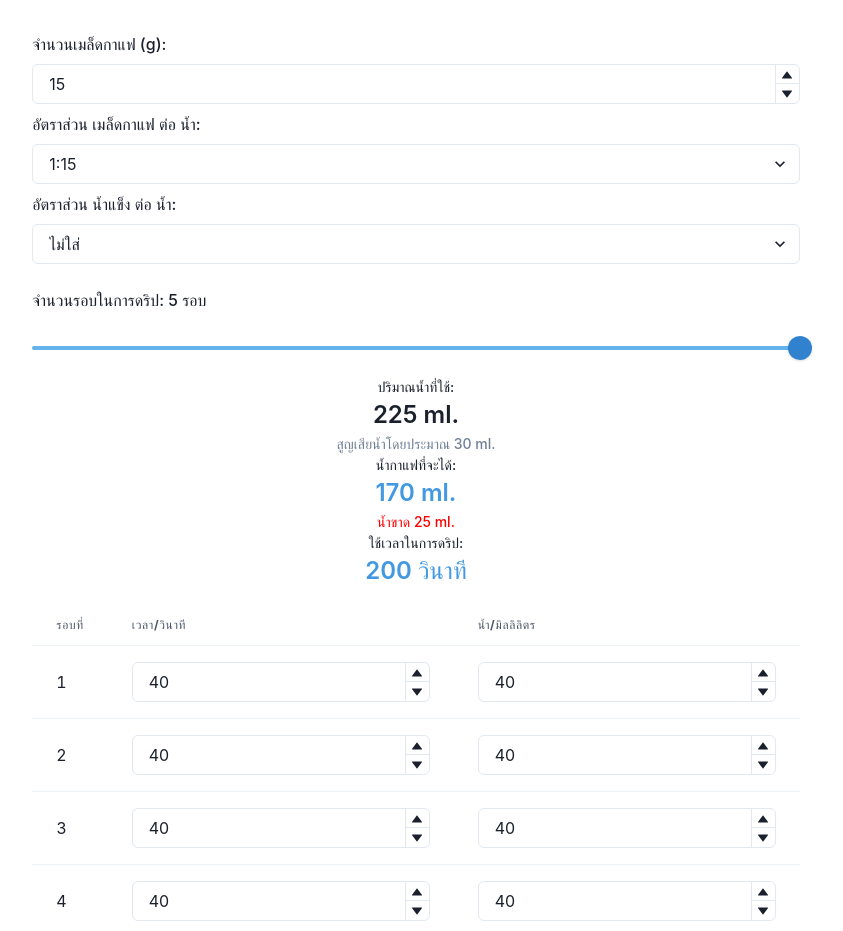
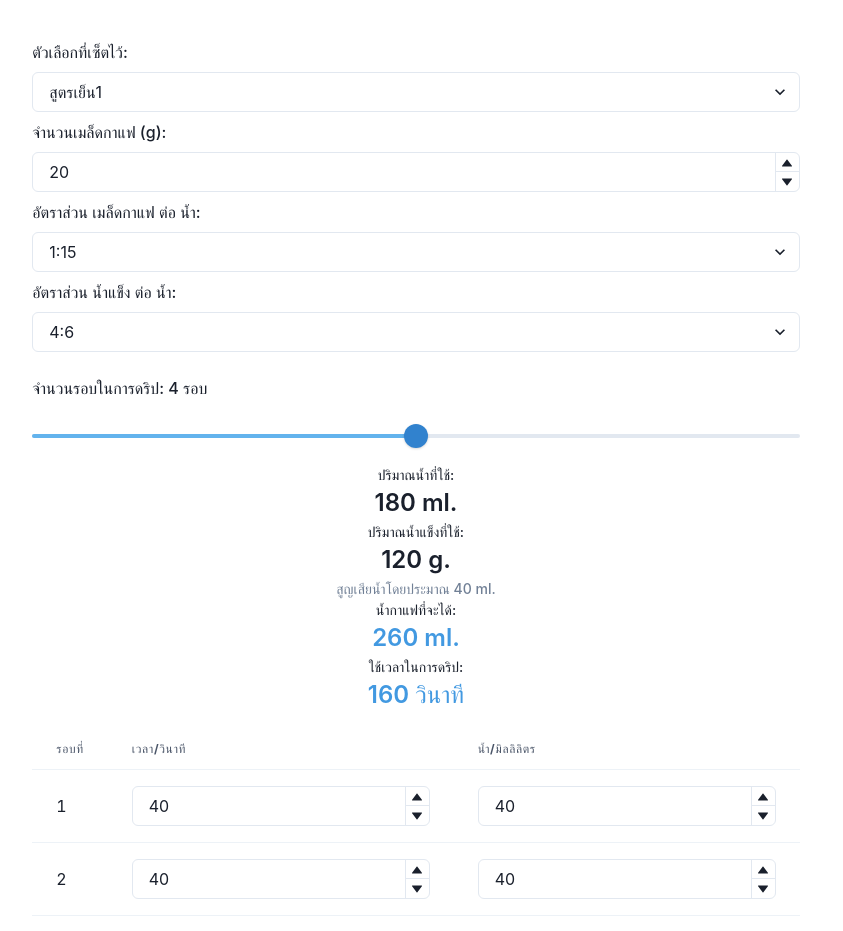
Before and after one commit to draftsama/dripping-time, a React (Vite) app: page / in a window 1280 px wide. Shown: the top 931 px of the page, without its empty margins (224-1067 px from the left). Built offline with nearby package versions, Linux system fonts and the light colour scheme.

Commit message:
[add] preset system

```diff
--- a/src/App.tsx
+++ b/src/App.tsx
@@ -5,27 +5,56 @@ import './App.css'
 import { Box, Button, Container, FormControl, FormHelperText, FormLabel, HStack, Input, InputGroup, InputLeftAddon, InputRightAddon, Modal, ModalBody, ModalCloseButton, ModalContent, ModalFooter, ModalHeader, ModalOverlay, NumberDecrementStepper, NumberIncrementStepper, NumberInput, NumberInputField, NumberInputStepper, Select, Slider, SliderFilledTrack, SliderThumb, SliderTrack, Spacer, Stack, Stat, StatHelpText, StatLabel, StatNumber, Switch, Table, TableCaption, TableContainer, Tbody, Td, Text, Tfoot, Th, Thead, Tr, VStack, useDisclosure } from '@chakra-ui/react'
 import DripingTime from './DripingTime'
 
+const presetDatas: PresetData[] = [{
+  index: 0, name: "สูตรเย็น1", data: {
+    coffee: 20,
+    cwIndex: 3,
+    iwIndex: 1,
+    dripTasks: [
+      { id: 1, time: 40, water: 40 },
+      { id: 2, time: 40, water: 40 },
+      { id: 3, time: 40, water: 60 },
+      { id: 4, time: 40, water: 40 },
+    ]
+  }
+}, {
+  index: 1, name: "สูตรร้อน1", data: {
+    coffee: 15,
+    cwIndex: 3,
+    iwIndex: 0,
+    dripTasks: [
+      { id: 1, time: 35, water: 40 },
+      { id: 2, time: 35, water: 40 },
+      { id: 3, time: 35, water: 65 },
+      { id: 4, time: 35, water: 40 },
+      { id: 4, time: 35, water: 40 },
+    ]
+  }
+}]
 
-const coffeeWithWaterRatioPreset = [
-  { value: 10, option: "1:10" },
-  { value: 12, option: "1:12" },
-  { value: 13, option: "1:13" },
-  { value: 15, option: "1:15" },
-  { value: 17, option: "1:17" },
-  { value: 18, option: "1:18" },
-  { value: 20, option: "1:20" }];
 
-const iceWithWaterRatioPreset = [
-  { value: 0, option: "ไม่ใส่" },
-  { value: 0.4, option: "4:6" },
-  { value: 0.5, option: "5:5" }
+
+
+const cwRatioData = [
+  { index: 0, ratio: 10, option: "1:10" },
+  { index: 1, ratio: 12, option: "1:12" },
+  { index: 2, ratio: 13, option: "1:13" },
+  { index: 3, ratio: 15, option: "1:15" },
+  { index: 4, ratio: 17, option: "1:17" },
+  { index: 5, ratio: 18, option: "1:18" },
+  { index: 6, ratio: 20, option: "1:20" }];
+
+const iwRatioData = [
+  { index: 0, ratio: 0, option: "ไม่ใส่" },
+  { index: 1, ratio: 0.4, option: "4:6" },
+  { index: 2, ratio: 0.5, option: "5:5" }
 ]
 const DRIP_WATER_DEFAULT = 40;
 const DRIP_TIMER_DEFAULT = 40;
-const COFFEE_SEED_DEFAULT = 15;
+const COFFEE_DEFAULT = 15;
 const DRIP_LOOP_DEFAULT = 5;
 const COFFEE_WATER_RATIO_DEFAULT_INDEX = 3;
-const ICE_WATER_RATIO_DEFAULT_INDEX = 0;
+const ICE_WATER_RATIO_DEFAULT_INDEX = 1;
 
 
 
@@ -34,14 +63,27 @@ export type DripProp = {
   water: number
   time: number
 }
+
+type DripData = {
+  coffee: number;
+  cwIndex: number; //coffee to water ratio index
+  iwIndex: number; //ice to water ratio index
+  dripTasks: DripProp[]
+}
+
+type PresetData = {
+  index: number,
+  name: string,
+  data: DripData
+}
 function App() {
-  const [coffeeWithWaterRatio, setCoffeeWithWaterRatio] = useState(coffeeWithWaterRatioPreset[COFFEE_WATER_RATIO_DEFAULT_INDEX].value)
-  const [iceWithWaterRatio, setIceWithWaterRatio] = useState(iceWithWaterRatioPreset[ICE_WATER_RATIO_DEFAULT_INDEX].value)
+
+  const [presetIndex, setPresetIndex] = useState<number>(0)
+  const [currentData, setCurrentData] = useState<DripData>(presetDatas[presetIndex].data)
+
+
 
   const [water, setWater] = useState(0)
-  const [dripLoop, setDripLoop] = useState(DRIP_LOOP_DEFAULT)
-  const [dripList, setDripList] = useState<DripProp[]>([])
-  const [coffeeSeed, setCoffeeSeed] = useState(COFFEE_SEED_DEFAULT)
   const [dripTime, setDripTime] = useState(0)
   const [diffWater, setDiffWater] = useState(0)
 
@@ -57,23 +99,31 @@ function App() {
 
   useEffect(() => {
 
-    const waterTarget = Math.round((coffeeSeed * coffeeWithWaterRatio) * 100) / 100;
-    const iceTarget = waterTarget * iceWithWaterRatio
+    const cwRatio = cwRatioData[currentData.cwIndex].ratio;
+    const iwRatio = iwRatioData[currentData.iwIndex].ratio;
+    const waterTarget = Math.round((currentData.coffee * cwRatio) * 100) / 100;
+    const iceTarget = waterTarget * iwRatio
+    const w = waterTarget - iceTarget;
+
+    const dif = currentData.dripTasks.reduce((acc, list) => acc + list.water, 0) - w;
+    setDripTime(currentData.dripTasks.reduce((acc, list) => acc + list.time, 0))
 
 
+    setDiffWater(dif);
     setIce(iceTarget);
-    setWater(waterTarget - iceTarget)
-
-  }, [coffeeWithWaterRatio, coffeeSeed, iceWithWaterRatio])
+    setWater(w)
+  }, [currentData])
 
   useEffect(() => {
     //initialize
-    var list: DripProp[] = []
-    for (let index = 0; index < DRIP_LOOP_DEFAULT; index++) {
-      list.push({ id: index + 1, water: DRIP_WATER_DEFAULT, time: DRIP_TIMER_DEFAULT })
-    }
+    // var list: DripProp[] = []
+    // for (let index = 0; index < DRIP_LOOP_DEFAULT; index++) {
+    //   list.push({ id: index + 1, water: DRIP_WATER_DEFAULT, time: DRIP_TIMER_DEFAULT })
+    // }
 
-    setDripList(list);
+
+
+    // setDripList(list);
 
     return () => {
 
@@ -81,20 +131,35 @@ function App() {
   }, [])
 
 
-  useEffect(() => {
-    // console.log(dripList);
-    setDripTime(dripList.reduce((acc, list) => acc + list.time, 0))
-    const dif = dripList.reduce((acc, list) => acc + list.water, 0) - water;
-    setDiffWater(dif);
-
-  }, [dripList, water])
 
   return (
     <Stack spacing={4}>
       <FormControl>
-        <FormLabel>จำนวนเมล็ดกาแฟ (g):</FormLabel>
-        <NumberInput defaultValue={COFFEE_SEED_DEFAULT} min={10} onChange={(s, n) => {
-          setCoffeeSeed(isNaN(n) ? 0 : n);
+
+        <FormLabel mt={2}>ตัวเลือกที่เซ็ตไว้:</FormLabel>
+        <Select placeholder='Select option' value={presetIndex} onChange={(event) => {
+
+          var index = Number(event.target.value);
+          setPresetIndex(index);
+
+          setCurrentData(presetDatas[index].data);
+
+        }}>
+          {
+            presetDatas.map((item) => (
+              <option key={item.index} value={item.index}>{item.name}</option>
+            ))
+          }
+
+        </Select>
+
+        <FormLabel mt={2}>จำนวนเมล็ดกาแฟ (g):</FormLabel>
+        <NumberInput value={currentData.coffee} min={10} onChange={(s, n) => {
+          setCurrentData((data) => {
+            var newData = { ...data };
+            newData.coffee = isNaN(n) ? 0 : n
+            return newData;
+          });
         }}>
           <NumberInputField />
           <NumberInputStepper>
@@ -103,12 +168,17 @@ function App() {
           </NumberInputStepper>
         </NumberInput>
         <FormLabel mt={2}>อัตราส่วน เมล็ดกาแฟ ต่อ น้ำ:</FormLabel>
-        <Select placeholder='Select option' value={coffeeWithWaterRatio} onChange={(event) => {
-          setCoffeeWithWaterRatio(Number(event.target.value))
+        <Select placeholder='Select option' value={currentData.cwIndex} onChange={(event) => {
+          setCurrentData((data) => {
+            var newData = { ...data };
+            newData.cwIndex = Number(event.target.value);
+            return newData;
+          });
+
         }}>
           {
-            coffeeWithWaterRatioPreset.map((item) => (
-              <option key={item.value} value={item.value}>{item.option}</option>
+            cwRatioData.map((item) => (
+              <option key={item.index} value={item.index}>{item.option}</option>
             ))
           }
 
@@ -117,12 +187,17 @@ function App() {
 
 
         <FormLabel mt={2}>อัตราส่วน น้ำแข็ง ต่อ น้ำ:</FormLabel>
-        <Select placeholder='Select option' value={iceWithWaterRatio} onChange={(event) => {
-          setIceWithWaterRatio(Number(event.target.value))
+        <Select placeholder='Select option' value={currentData.iwIndex} onChange={(event) => {
+
+          setCurrentData((data) => {
+            var newData = { ...data };
+            newData.iwIndex = Number(event.target.value);
+            return newData;
+          });
         }}>
           {
-            iceWithWaterRatioPreset.map((item) => (
-              <option key={item.value} value={item.value}>{item.option}</option>
+            iwRatioData.map((item) => (
+              <option key={item.index} value={item.index}>{item.option}</option>
             ))
           }
 
@@ -135,30 +210,30 @@ function App() {
 
       {/* <Text>เมล็ดกาแฟ 1 g. ต่อน้ำ {ratio} ml.</Text> */}
 
-      <FormLabel mt={2}>จำนวนรอบในการดริป: {dripLoop} รอบ</FormLabel>
+      <FormLabel mt={2}>จำนวนรอบในการดริป: {currentData.dripTasks.length} รอบ</FormLabel>
 
-      <Slider value={dripLoop} min={3} max={5} step={1} onChange={(value) => {
-        setDripLoop(value);
-        var list = [...dripList];
-        if (value > dripLoop) {
+      <Slider value={currentData.dripTasks.length} min={3} max={5} step={1} onChange={(value) => {
+        let newData = { ...currentData }
 
-          const start = dripLoop;
+        if (value > newData.dripTasks.length) {
+
+          const start = newData.dripTasks.length;
           const max = value;
           for (let index = start; index < max; index++) {
 
-            list.push({ id: index + 1, water: DRIP_WATER_DEFAULT, time: DRIP_TIMER_DEFAULT });
+            newData.dripTasks.push({ id: index + 1, water: DRIP_WATER_DEFAULT, time: DRIP_TIMER_DEFAULT });
           }
 
-          setDripList(list);
-        } else if (value < dripLoop) {
+          setCurrentData(newData)
+        } else if (value < newData.dripTasks.length) {
 
           const start = value;
-          const max = dripLoop;
+          const max = newData.dripTasks.length;
 
           for (let index = start; index < max; index++) {
-            list.pop();
+            newData.dripTasks.pop();
           }
-          setDripList(list);
+          setCurrentData(newData)
 
         }
       }
@@ -181,11 +256,11 @@ function App() {
           <StatNumber>{ice} g.</StatNumber>
         </>
         }
-        <StatLabel color='gray.500'>สูญเสียน้ำโดยประมาณ {coffeeSeed * 2.0} ml.</StatLabel>
+        <StatLabel color='gray.500'>สูญเสียน้ำโดยประมาณ {currentData.coffee * 2.0} ml.</StatLabel>
         <StatLabel>น้ำกาแฟที่จะได้:</StatLabel>
 
         {/* add water if cold drip */}
-        <StatNumber color='blue.400'>{Math.round((water + ice + diffWater - (coffeeSeed * 2.0)) * 100) / 100} ml.</StatNumber>
+        <StatNumber color='blue.400'>{Math.round((water + ice + diffWater - (currentData.coffee * 2.0)) * 100) / 100} ml.</StatNumber>
         {diffWater > 0 && <StatLabel color='violet'>น้ำเกิน {diffWater} ml.</StatLabel>}
         {diffWater < 0 && <StatLabel color='red'>น้ำขาด {Math.abs(diffWater)} ml.</StatLabel>}
         <StatLabel>ใช้เวลาในการดริป:</StatLabel>
@@ -197,7 +272,8 @@ function App() {
 
 
       <TableContainer>
-        <Table variant='simple'>
+
+        <Table>
           {/* <TableCaption>Imperial to metric conversion factors</TableCaption> */}
           <Thead>
             <Tr>
@@ -208,17 +284,17 @@ function App() {
           </Thead>
           <Tbody>
 
-            {dripList &&
-              dripList.map((value, index) => (
+            {
+              currentData.dripTasks.map((value, index) => (
                 <Tr key={index}>
                   <Td>{value.id}</Td>
                   <Td>
                     <NumberInput step={5} value={value.time} min={30} max={50}
                       onChange={(s, n) => {
 
-                        const newArray = [...dripList];
-                        newArray[index].time = isNaN(n) ? DRIP_TIMER_DEFAULT : n;
-                        setDripList(newArray);
+                        const newData = { ...currentData };
+                        newData.dripTasks[index].time = isNaN(n) ? 0 : n;
+                        setCurrentData(newData);
                       }}>
                       <NumberInputField />
                       <NumberInputStepper>
@@ -230,11 +306,10 @@ function App() {
                   <Td>
                     <NumberInput step={1} value={value.water} min={20} max={100}
                       onChange={(s, n) => {
-                        const newArray = [...dripList];
-                        let w = isNaN(n) ? DRIP_WATER_DEFAULT : n;
-                        newArray[index].water = w;
 
-                        setDripList(newArray);
+                        const newData = { ...currentData };
+                        newData.dripTasks[index].water = isNaN(n) ? 0 : n;
+                        setCurrentData(newData);
                       }}>
                       <NumberInputField />
                       <NumberInputStepper>
@@ -261,7 +336,7 @@ function App() {
 
 
 
-      <DripingTime isOpen={isOpen} onClose={onClose} datas={dripList} />
+      <DripingTime isOpen={isOpen} onClose={onClose} datas={currentData.dripTasks} />
     </Stack>
   )
 }
```
